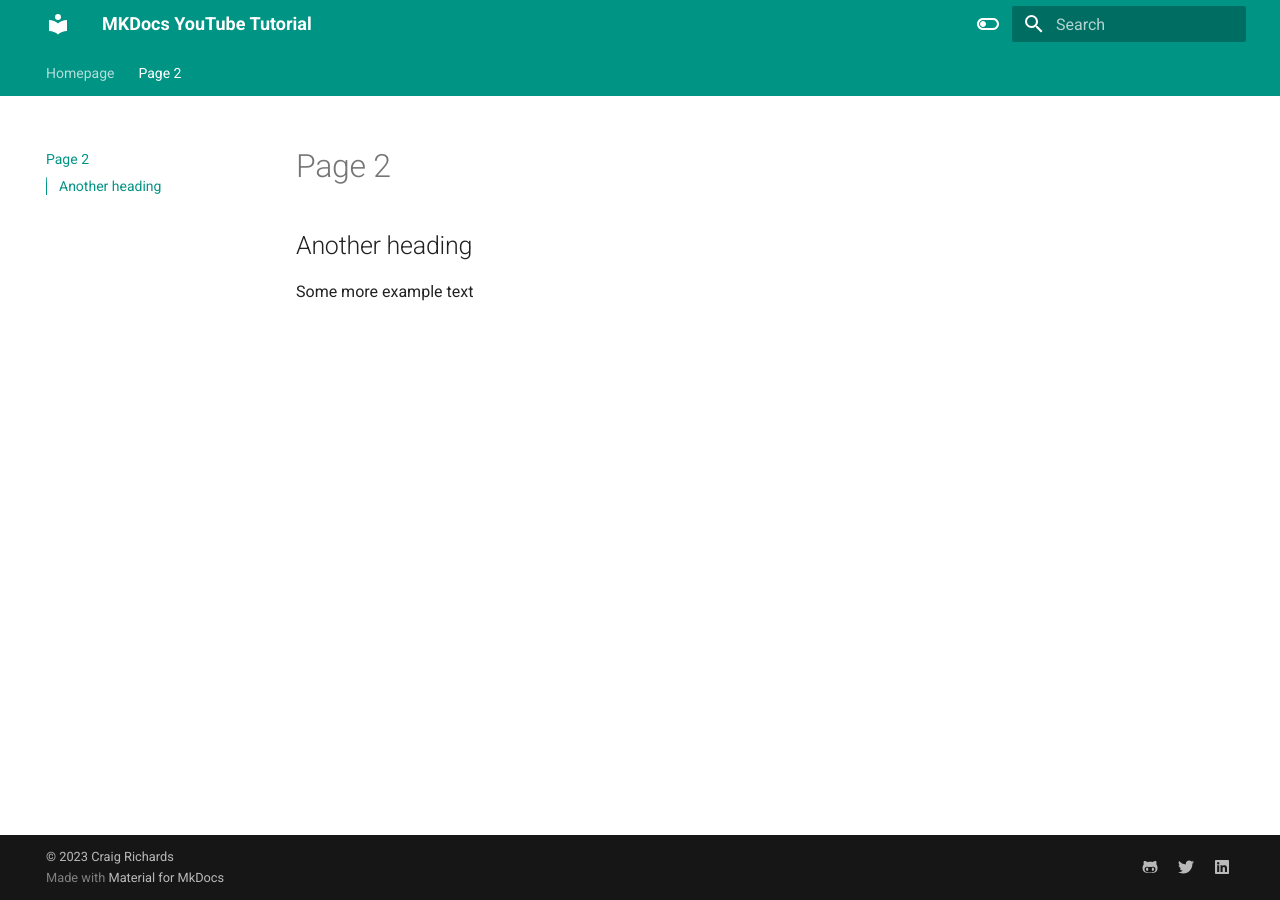
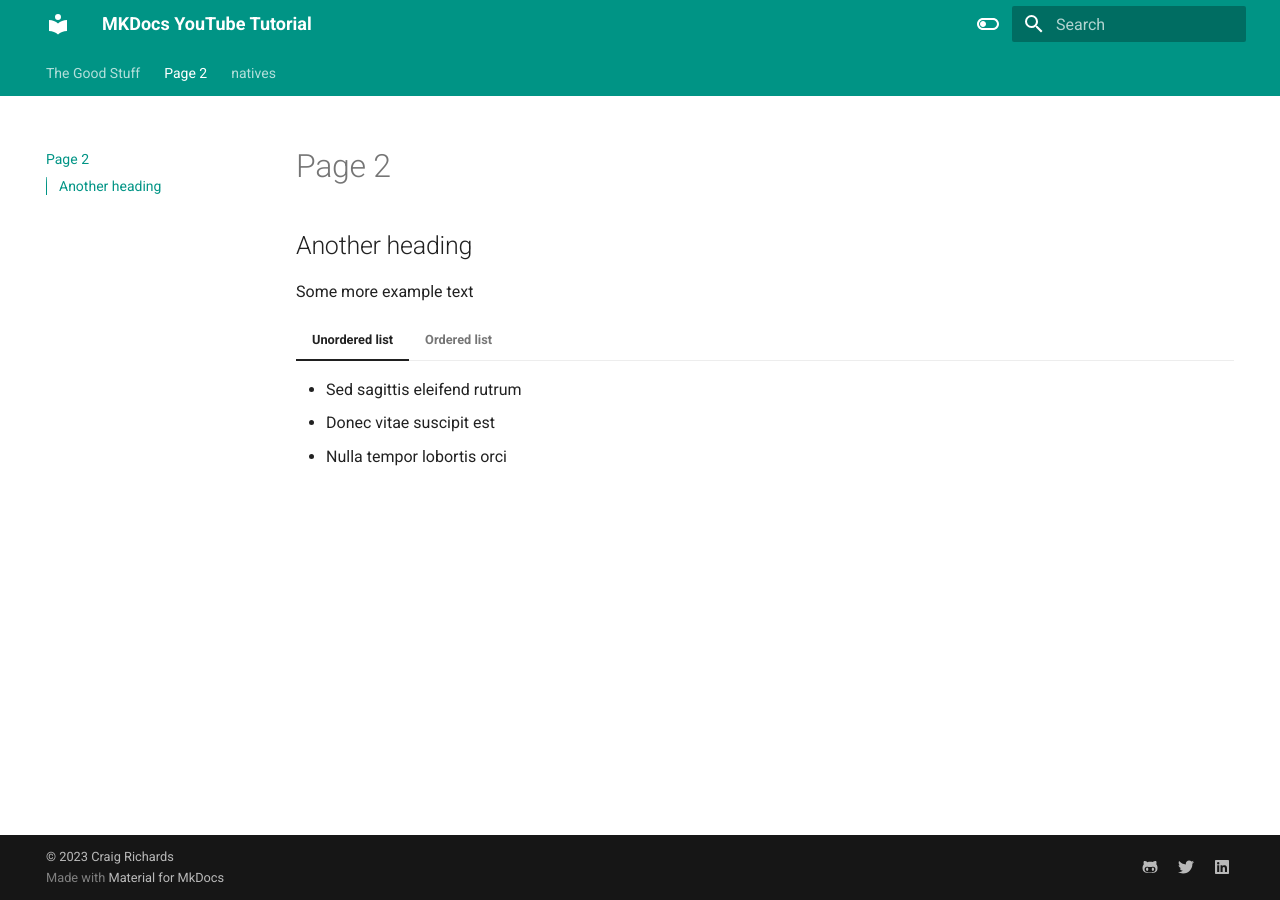
Before and after one commit to greywidget/mkdocs-material-tutorial, an MkDocs documentation site: the page built from docs/page2.md, in a window 1280 px wide. Built offline with MkDocs 1.6.1 and Material for MkDocs 9.7.7, drawn with Linux system fonts in a browser that asks for light colours.

Commit message:
Added a couple of extras

```diff
--- a/docs/page2.md
+++ b/docs/page2.md
@@ -3,3 +3,15 @@
 ## Another heading
 
 Some more example text
+
+=== "Unordered list"
+
+    * Sed sagittis eleifend rutrum
+    * Donec vitae suscipit est
+    * Nulla tempor lobortis orci
+
+=== "Ordered list"
+
+    1. Sed sagittis eleifend rutrum
+    2. Donec vitae suscipit est
+    3. Nulla tempor lobortis orci
--- a/mkdocs.yml
+++ b/mkdocs.yml
@@ -1,4 +1,9 @@
 site_name: MKDocs YouTube Tutorial
+nav:
+  - The Good Stuff: "index.md"
+  - "page2.md"
+  - natives: natives/kiwi.md
+
 theme:
   name: material
   features:
@@ -9,8 +14,8 @@ theme:
     - search.suggest
     - search.highlight
     - content.tabs.link
-    - content.code.annotation
     - content.code.copy
+    # - content.code.annotation (I couldn't seem to make this work)
   language: en
   palette:
     - scheme: default
@@ -36,21 +41,23 @@ extra:
       link: https://www.linkedin.com/in/willettjames/
 
 markdown_extensions:
+  - admonition
+  - attr_list
+  - footnotes
+  - pymdownx.arithmatex:
+      generic: true
+  - pymdownx.details
+  - pymdownx.emoji:
+      emoji_index: !!python/name:material.extensions.emoji.twemoji
+      emoji_generator: !!python/name:material.extensions.emoji.to_svg
   - pymdownx.highlight:
       anchor_linenums: true
   - pymdownx.inlinehilite
+  - pymdownx.mark
   - pymdownx.snippets
-  - admonition
-  - pymdownx.arithmatex:
-      generic: true
-  - footnotes
-  - pymdownx.details
   - pymdownx.superfences
-  - pymdownx.mark
-  - attr_list
-  - pymdownx.emoji:
-      emoji_index: !!python/name:material.extensions.emoji.twemoji
-      emoji_generator: !!python/name:material.extensions.emoji.to_svg
+  - pymdownx.tabbed:
+      alternate_style: true
 
 copyright: |
   &copy; 2023 <a href="https://github.com/greywidget" target="_blank" rel="noopener">Craig Richards</a>
```
Also changed, not shown: README.md (+1 -1 lines), docs/index.md (+5 -1 lines), docs/natives/kiwi.md (added, +33 -0 lines).
